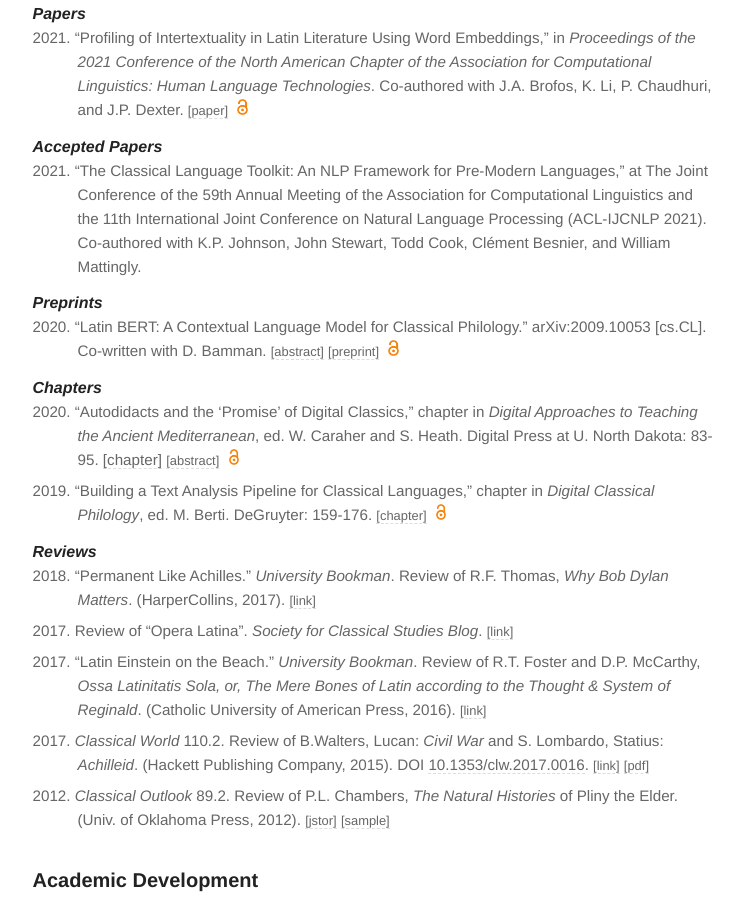
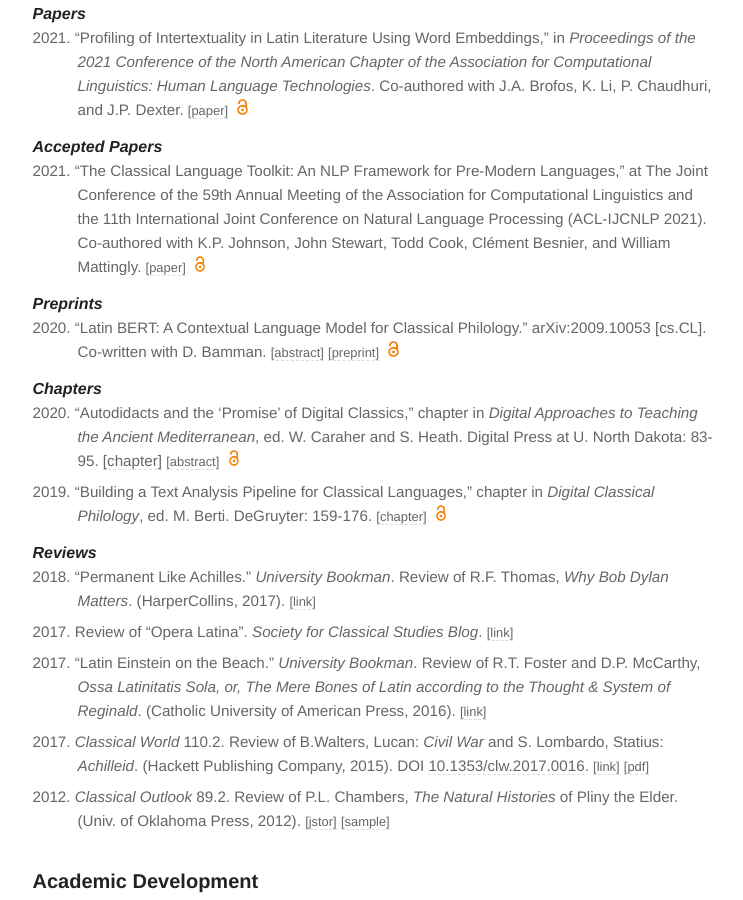
Before and after one commit to diyclassics/diyclassics.github.io, a Jekyll site: the page built from cv.md, in a window 1280 px wide and 900 px high, scrolled down 1194 px. Shown: the whole window, without its empty margins (265-1008 px from the left). Built offline with Jekyll 4.4.1, drawn with Linux system fonts in a browser that asks for light colours.

Commit message:
Add link

```diff
--- a/cv.md
+++ b/cv.md
@@ -51,7 +51,7 @@
 
 #### Accepted Papers
 
-- 2021\. "The Classical Language Toolkit: An NLP Framework for Pre-Modern Languages," at The Joint Conference of the 59th Annual Meeting of the Association for Computational Linguistics and the 11th International Joint Conference on Natural Language Processing (ACL-IJCNLP 2021). Co-authored with K.P. Johnson, John Stewart, Todd Cook, Clément Besnier, and William Mattingly.
+- 2021\. "The Classical Language Toolkit: An NLP Framework for Pre-Modern Languages," at The Joint Conference of the 59th Annual Meeting of the Association for Computational Linguistics and the 11th International Joint Conference on Natural Language Processing (ACL-IJCNLP 2021). Co-authored with K.P. Johnson, John Stewart, Todd Cook, Clément Besnier, and William Mattingly. [[paper]](https://aclanthology.org/2021.acl-demo.3/){:.cv-link} <img src="../assets/images/oa.png" alt="oa-icon" height="16" hspace="5"/>
 
 #### Preprints
 
```
